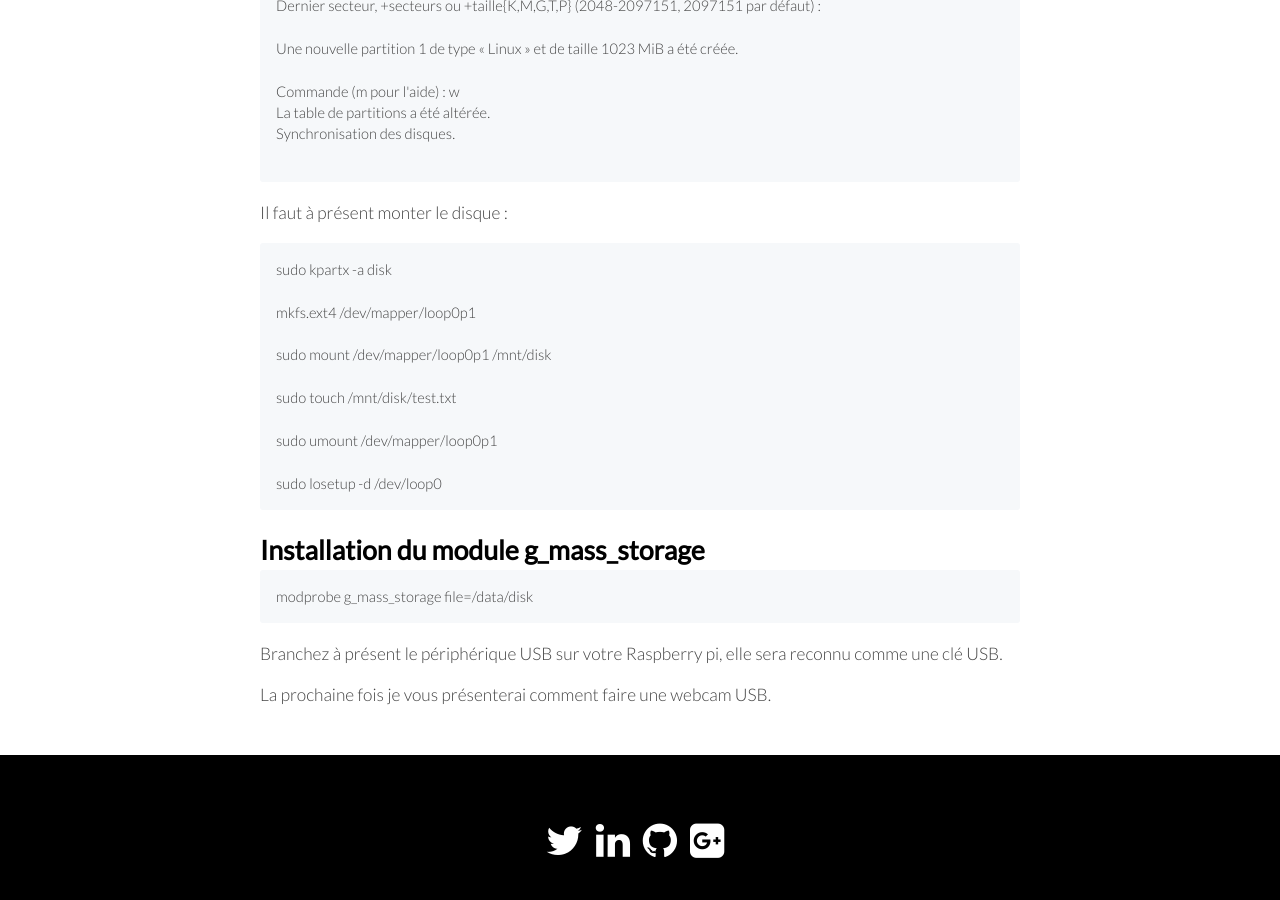
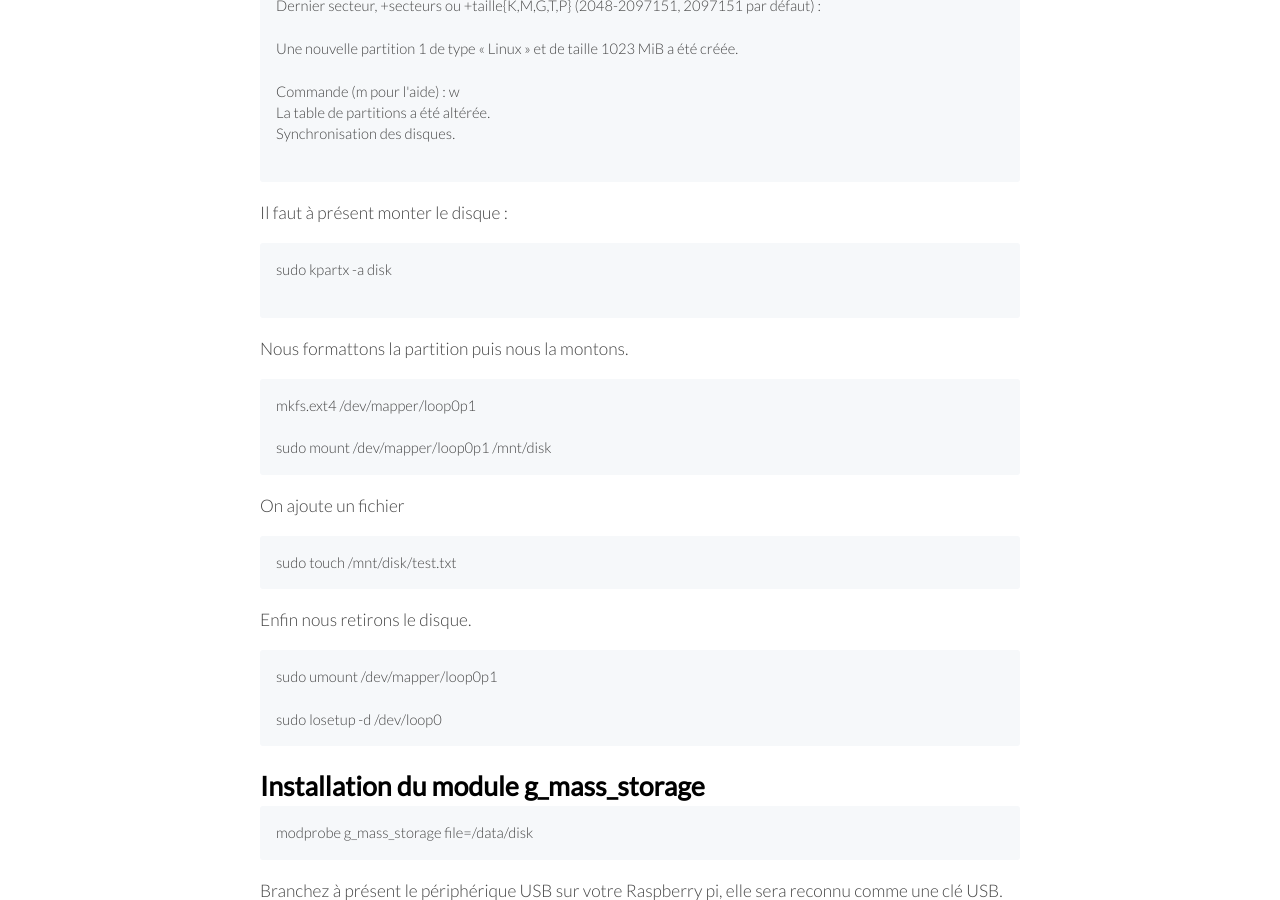
Before and after one commit to ludovic-bouguerra/site, a Jekyll site: the page built from _posts/2018-09-14-raspberry-pi-zero-creer-disque-flash-usb.markdown, in a window 1280 px wide and 900 px high, scrolled down 1899 px. Built offline with Jekyll 4.4.1, drawn with Linux system fonts in a browser that asks for light colours.

Commit message:
add how to usb flash

````diff
--- a/_posts/2018-09-14-raspberry-pi-zero-creer-disque-flash-usb.markdown
+++ b/_posts/2018-09-14-raspberry-pi-zero-creer-disque-flash-usb.markdown
@@ -65,12 +65,25 @@ Il faut à présent monter le disque :
 ```
 sudo kpartx -a disk
 
+```
+
+Nous formattons la partition puis nous la montons.
+
+```
 mkfs.ext4 /dev/mapper/loop0p1
 
 sudo mount /dev/mapper/loop0p1 /mnt/disk
+```
 
+On ajoute un fichier
+
+```
 sudo touch /mnt/disk/test.txt
+```
 
+Enfin nous retirons le disque.
+
+```
 sudo umount /dev/mapper/loop0p1
 
 sudo losetup -d /dev/loop0
````
